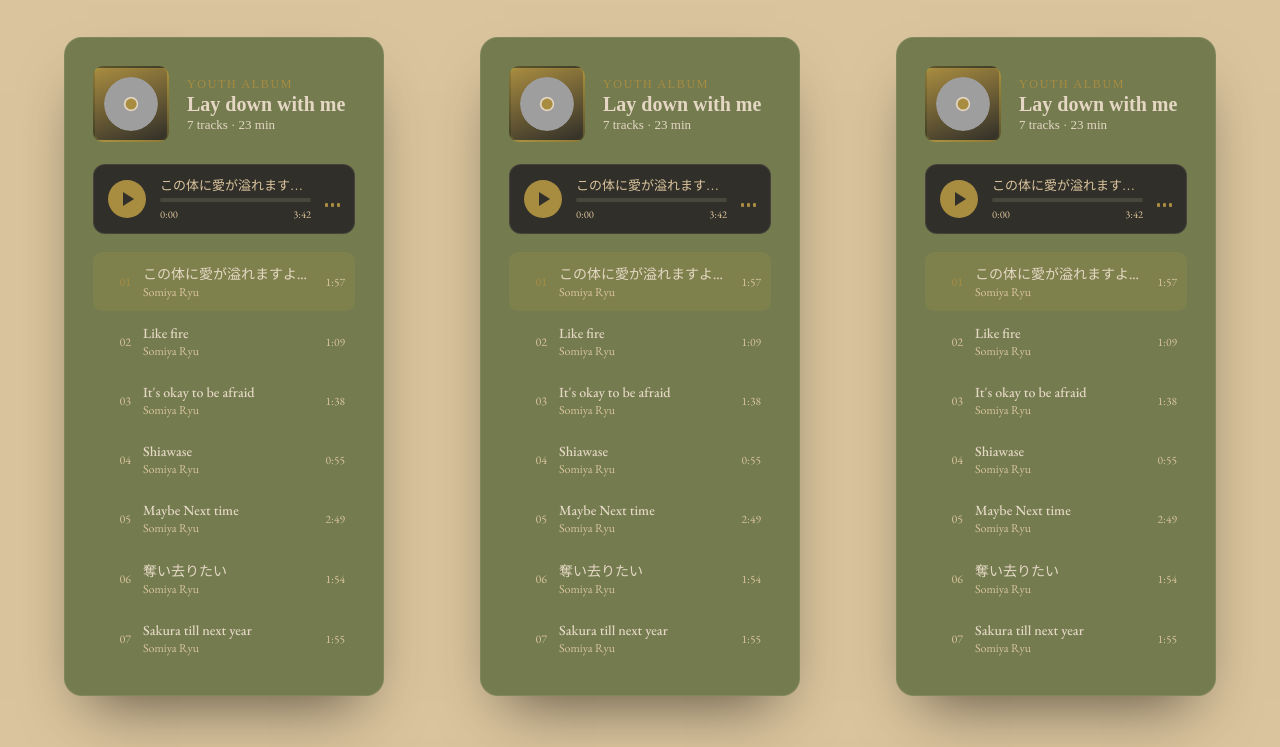
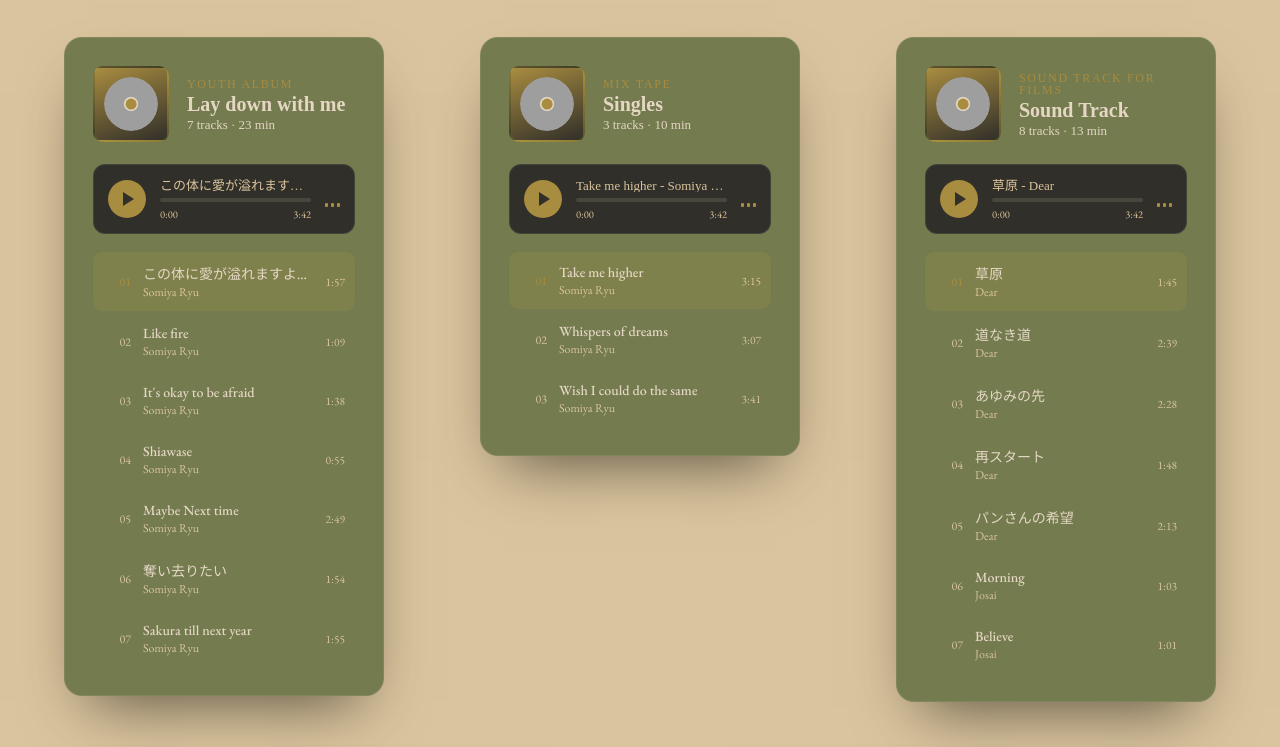
Before and after one commit to jakereardon0609/Somiya_Ryushin, a plain HTML site: page index.html in a window 1280 px wide. Shown: the part 3573-4320 px from the top of the page. Drawn offline with nearby package versions, Linux system fonts and the light colour scheme; grey boxes are pictures that could not be loaded; a web font is replaced by a local one.

Commit message:
add song tracks

```diff
--- a/index.html
+++ b/index.html
@@ -389,17 +389,31 @@
                     </div>
 
 
+
+
+
+
+
+
+
+
+
+
+
+
+
+
                     <div class="music_page_playlist_take">
                         <div class="style_color_yellow music_page_playlist_background">
 
                             <div class="player">
                                 <audio class="audio-player"></audio>
                                 <div class="youth__header">
-                                    <div class="sleeve"><div class="sleeve_art" ><img src="./data/lay_down_with_me.png" class="sleeve_cover" alt="Late Shift album cover"></div></div>
+                                    <div class="sleeve"><div class="sleeve_art" ><img src="./data/take.jpg" class="sleeve_cover" alt="Late Shift album cover"></div></div>
                                     <div class="meta">
-                                        <p class="meta__eyebrow">Youth Album</p>
-                                        <h1 class="meta__title">Lay down with me</h1>
-                                        <p class="meta__sub">7 tracks · 23 min</p>
+                                        <p class="meta__eyebrow">mix tape</p>
+                                        <h1 class="meta__title">Singles</h1>
+                                        <p class="meta__sub">3 tracks · 10 min</p>
                                     </div>
                                 </div>
 
@@ -419,67 +433,31 @@
                                 </div>
 
                                 <ol class="tracklist">
-                                    <li class="track is-active" data-src="./data/music/youth/1 この体に愛が溢れますように.wav">
+                                    <li class="track is-active" data-src="./data/music/take_me_higher/take.wav">
                                         <span class="track_index">01</span>
                                         <span class="track_title">
-                                            <span class="track_name">この体に愛が溢れますように</span>
+                                            <span class="track_name">Take me higher</span>
                                             <span class="track_artist">Somiya Ryu</span>
                                         </span>
-                                        <span class="track_time">1:57</span>
+                                        <span class="track_time">3:15</span>
                                     </li>
 
-                                    <li class="track" data-src="./data/music/youth/2 Like fire.wav">
+                                    <li class="track" data-src="./data/music/take_me_higher/whispers.wav">
                                         <span class="track_index">02</span>
                                         <span class="track_title">
-                                            <span class="track_name">Like fire</span>
+                                            <span class="track_name">Whispers of dreams</span>
                                             <span class="track_artist">Somiya Ryu</span>
                                         </span>
-                                        <span class="track_time">1:09</span>
+                                        <span class="track_time">3:07</span>
                                     </li>
 
-                                    <li class="track" data-src="./data/music/youth/3 It's okay to be afraid.wav">
+                                    <li class="track" data-src="./data/music/take_me_higher/wish.wav">
                                         <span class="track_index">03</span>
                                         <span class="track_title">
-                                            <span class="track_name">It's okay to be afraid</span>
+                                            <span class="track_name">Wish I could do the same</span>
                                             <span class="track_artist">Somiya Ryu</span>
                                         </span>
-                                        <span class="track_time">1:38</span>
-                                    </li>
-
-                                    <li class="track" data-src="./data/music/youth/4 Shiawase.wav">
-                                        <span class="track_index">04</span>
-                                        <span class="track_title">
-                                            <span class="track_name">Shiawase</span>
-                                            <span class="track_artist">Somiya Ryu</span>
-                                        </span>
-                                        <span class="track_time">0:55</span>
-                                    </li>
-
-                                    <li class="track" data-src="./data/music/youth/5 Maybe Next time.wav">
-                                        <span class="track_index">05</span>
-                                        <span class="track_title">
-                                            <span class="track_name">Maybe Next time</span>
-                                            <span class="track_artist">Somiya Ryu</span>
-                                        </span>
-                                        <span class="track_time">2:49</span>
-                                    </li>
-
-                                    <li class="track" data-src="./data/music/youth/6 奪い去りたい.wav">
-                                        <span class="track_index">06</span>
-                                        <span class="track_title">
-                                            <span class="track_name">奪い去りたい</span>
-                                            <span class="track_artist">Somiya Ryu</span>
-                                        </span>
-                                        <span class="track_time">1:54</span>
-                                    </li>
-
-                                    <li class="track" data-src="./data/music/youth/7 Sakura till next year.wav">
-                                        <span class="track_index">07</span>
-                                        <span class="track_title">
-                                            <span class="track_name">Sakura till next year</span>
-                                            <span class="track_artist">Somiya Ryu</span>
-                                        </span>
-                                        <span class="track_time">1:55</span>
+                                        <span class="track_time">3:41</span>
                                     </li>
                                 </ol>
                             </div>
@@ -491,11 +469,11 @@
                             <div class="player">
                                 <audio class="audio-player"></audio>
                                 <div class="youth__header">
-                                    <div class="sleeve"><div class="sleeve_art" ><img src="./data/lay_down_with_me.png" class="sleeve_cover" alt="Late Shift album cover"></div></div>
+                                    <div class="sleeve"><div class="sleeve_art" ><img src="./data/wish.jpg" class="sleeve_cover" alt="Late Shift album cover"></div></div>
                                     <div class="meta">
-                                        <p class="meta__eyebrow">Youth Album</p>
-                                        <h1 class="meta__title">Lay down with me</h1>
-                                        <p class="meta__sub">7 tracks · 23 min</p>
+                                        <p class="meta__eyebrow">Sound Track for Films</p>
+                                        <h1 class="meta__title">Sound Track</h1>
+                                        <p class="meta__sub">8 tracks · 13 min</p>
                                     </div>
                                 </div>
 
@@ -515,67 +493,67 @@
                                 </div>
 
                                 <ol class="tracklist">
-                                    <li class="track is-active" data-src="./data/music/youth/1 この体に愛が溢れますように.wav">
+                                    <li class="track is-active" data-src="./data/music/sound_track/dear_草原.wav">
                                         <span class="track_index">01</span>
                                         <span class="track_title">
-                                            <span class="track_name">この体に愛が溢れますように</span>
-                                            <span class="track_artist">Somiya Ryu</span>
+                                            <span class="track_name">草原</span>
+                                            <span class="track_artist">Dear</span>
                                         </span>
-                                        <span class="track_time">1:57</span>
+                                        <span class="track_time">1:45</span>
                                     </li>
 
-                                    <li class="track" data-src="./data/music/youth/2 Like fire.wav">
+                                    <li class="track" data-src="./data/music/sound_track/dear_道なき道.wav">
                                         <span class="track_index">02</span>
                                         <span class="track_title">
-                                            <span class="track_name">Like fire</span>
-                                            <span class="track_artist">Somiya Ryu</span>
+                                            <span class="track_name">道なき道</span>
+                                            <span class="track_artist">Dear</span>
                                         </span>
-                                        <span class="track_time">1:09</span>
+                                        <span class="track_time">2:39</span>
                                     </li>
 
-                                    <li class="track" data-src="./data/music/youth/3 It's okay to be afraid.wav">
+                                    <li class="track" data-src="./data/music/sound_track/dear_あゆみの先.wav">
                                         <span class="track_index">03</span>
                                         <span class="track_title">
-                                            <span class="track_name">It's okay to be afraid</span>
-                                            <span class="track_artist">Somiya Ryu</span>
+                                            <span class="track_name">あゆみの先</span>
+                                            <span class="track_artist">Dear</span>
                                         </span>
-                                        <span class="track_time">1:38</span>
+                                        <span class="track_time">2:28</span>
                                     </li>
 
-                                    <li class="track" data-src="./data/music/youth/4 Shiawase.wav">
+                                    <li class="track" data-src="./data/music/sound_track/dear_再スタート.wav">
                                         <span class="track_index">04</span>
                                         <span class="track_title">
-                                            <span class="track_name">Shiawase</span>
-                                            <span class="track_artist">Somiya Ryu</span>
+                                            <span class="track_name">再スタート</span>
+                                            <span class="track_artist">Dear</span>
                                         </span>
-                                        <span class="track_time">0:55</span>
+                                        <span class="track_time">1:48</span>
                                     </li>
 
-                                    <li class="track" data-src="./data/music/youth/5 Maybe Next time.wav">
+                                    <li class="track" data-src="./data/music/sound_track/dear_パンさんの希望">
                                         <span class="track_index">05</span>
                                         <span class="track_title">
-                                            <span class="track_name">Maybe Next time</span>
-                                            <span class="track_artist">Somiya Ryu</span>
+                                            <span class="track_name">パンさんの希望</span>
+                                            <span class="track_artist">Dear</span>
                                         </span>
-                                        <span class="track_time">2:49</span>
+                                        <span class="track_time">2:13</span>
                                     </li>
 
-                                    <li class="track" data-src="./data/music/youth/6 奪い去りたい.wav">
+                                    <li class="track" data-src="./data/music/sound_track/morning.wav">
                                         <span class="track_index">06</span>
                                         <span class="track_title">
-                                            <span class="track_name">奪い去りたい</span>
-                                            <span class="track_artist">Somiya Ryu</span>
+                                            <span class="track_name">Morning</span>
+                                            <span class="track_artist">Josai</span>
                                         </span>
-                                        <span class="track_time">1:54</span>
+                                        <span class="track_time">1:03</span>
                                     </li>
 
-                                    <li class="track" data-src="./data/music/youth/7 Sakura till next year.wav">
+                                    <li class="track" data-src="./data/music/sound_track/believe.wav">
                                         <span class="track_index">07</span>
                                         <span class="track_title">
-                                            <span class="track_name">Sakura till next year</span>
-                                            <span class="track_artist">Somiya Ryu</span>
+                                            <span class="track_name">Believe</span>
+                                            <span class="track_artist">Josai</span>
                                         </span>
-                                        <span class="track_time">1:55</span>
+                                        <span class="track_time">1:01</span>
                                     </li>
                                 </ol>
                             </div>
@@ -610,7 +588,7 @@
                     </div>
                     <div class="music_page_video_lovely">
                         <div class="style_color_green music_page_video_background">
-                            <iframe src="https://www.youtube.com/embed/U0JqK9C99AM?si=dLVUJrK-QdWSuM7e" title="YouTube video player" frameborder="0" allow="accelerometer; autoplay; clipboard-write; encrypted-media; gyroscope; picture-in-picture; web-share" referrerpolicy="strict-origin-when-cross-origin" allowfullscreen class="music_youtube"></iframe>
+                            <iframe width="560" height="315" src="https://www.youtube.com/embed/dEJQc3R08Y8?si=lo094clUno33_0MJ" title="YouTube video player" frameborder="0" allow="accelerometer; autoplay; clipboard-write; encrypted-media; gyroscope; picture-in-picture; web-share" referrerpolicy="strict-origin-when-cross-origin" allowfullscreen class="youtube_music"></iframe>
                             <div class="music_video_text_group">
                                 <h3 class="style_color_white">Lovely as can be</h3>
                                 <p class="style_color_cream music_video_text">A one day Music video shooting with using an orginal song I produce. Lovely as cna be expresse  self acceptence and ahhhhhhhhhhhhhhh
```
Also changed, not shown: 16 other files.
